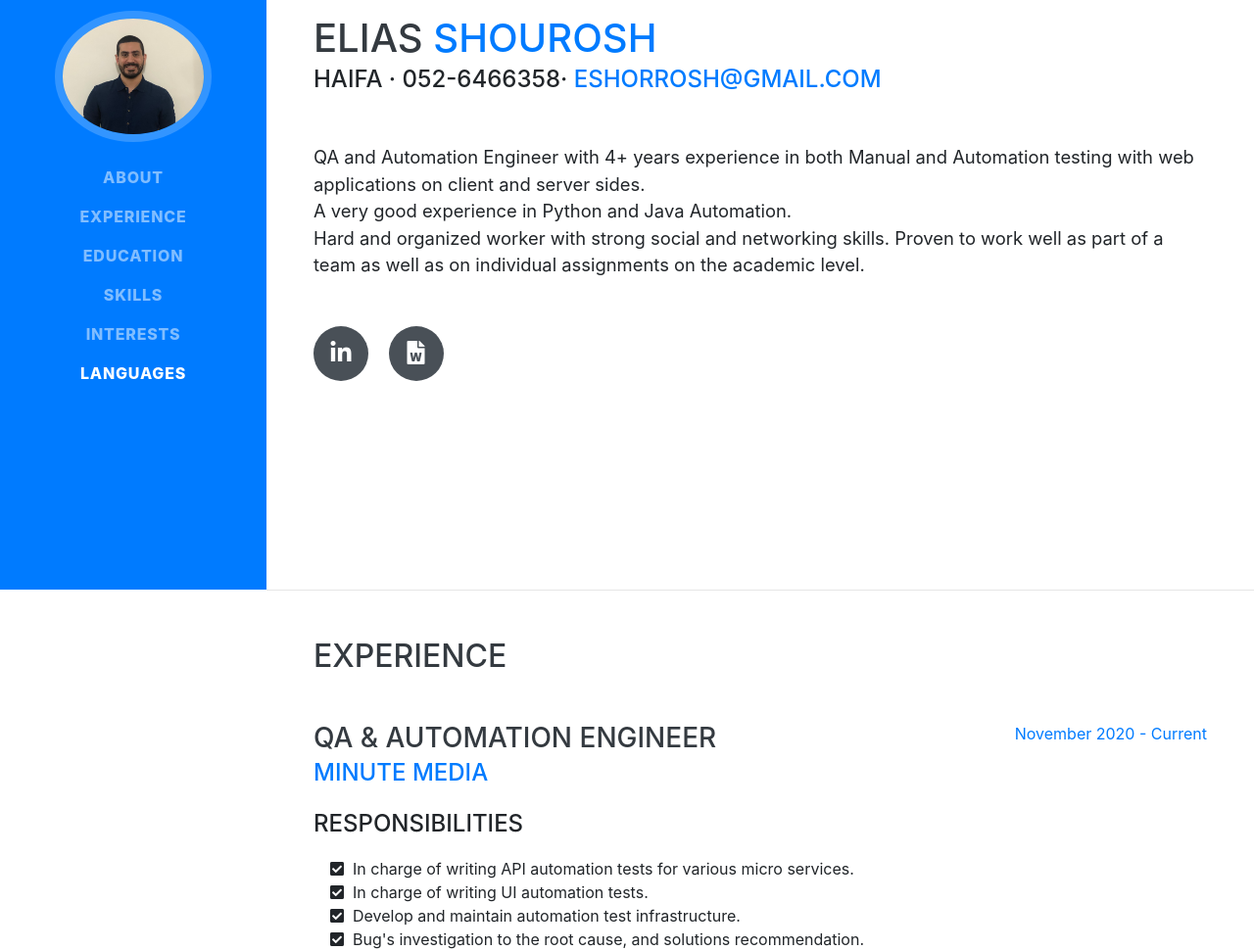
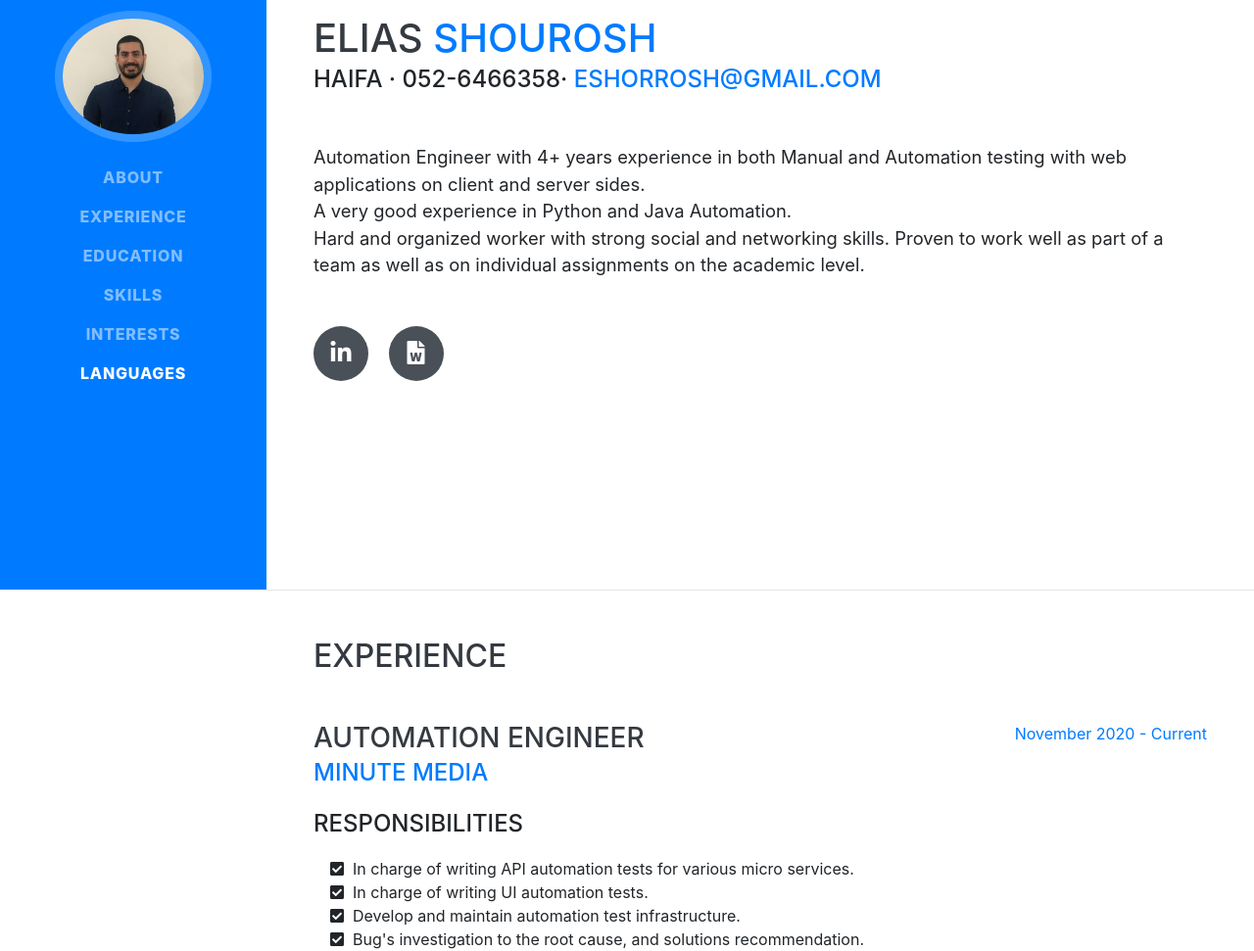
Before and after one commit to elias-shoursoh/Portfolio, a website with bundled scripts: page index.html in a window 1280 px wide. Shown: the part 198-1169 px from the top of the page at 98% size. Built offline with nearby package versions, Linux system fonts and the light colour scheme; files whose address does not match are found by name; a web font is replaced by a local one.

Commit message:
adjust portfolio

```diff
--- a/index.html
+++ b/index.html
@@ -81,7 +81,7 @@
           <a href="mailto:eshorrosh@gmail.com">eshorrosh@gmail.com</a>
         </div>
         <p class="lead mb-5">
-			QA and Automation Engineer with 4+ years experience in both Manual and Automation testing with web applications on client and server sides.
+			Automation Engineer with 4+ years experience in both Manual and Automation testing with web applications on client and server sides.
 			<br> A very good experience in Python and Java Automation.
 			<br> Hard and organized worker with strong social and networking skills.
 			Proven to work well as part of a team as well as on individual assignments on the academic level.
@@ -110,7 +110,7 @@
 
         <div class="resume-item d-flex flex-column flex-md-row justify-content-between">
           <div class="resume-content">
-            <h3 class="mb-0">QA &amp Automation Engineer</h3>
+            <h3 class="mb-0">Automation Engineer</h3>
             <div class="subheading mb-3"><a href="https://www.minutemedia.com/about-us-3" target="_blank">Minute Media</a></div>
           </div>
           <div class="resume-date text-md-right">
```
